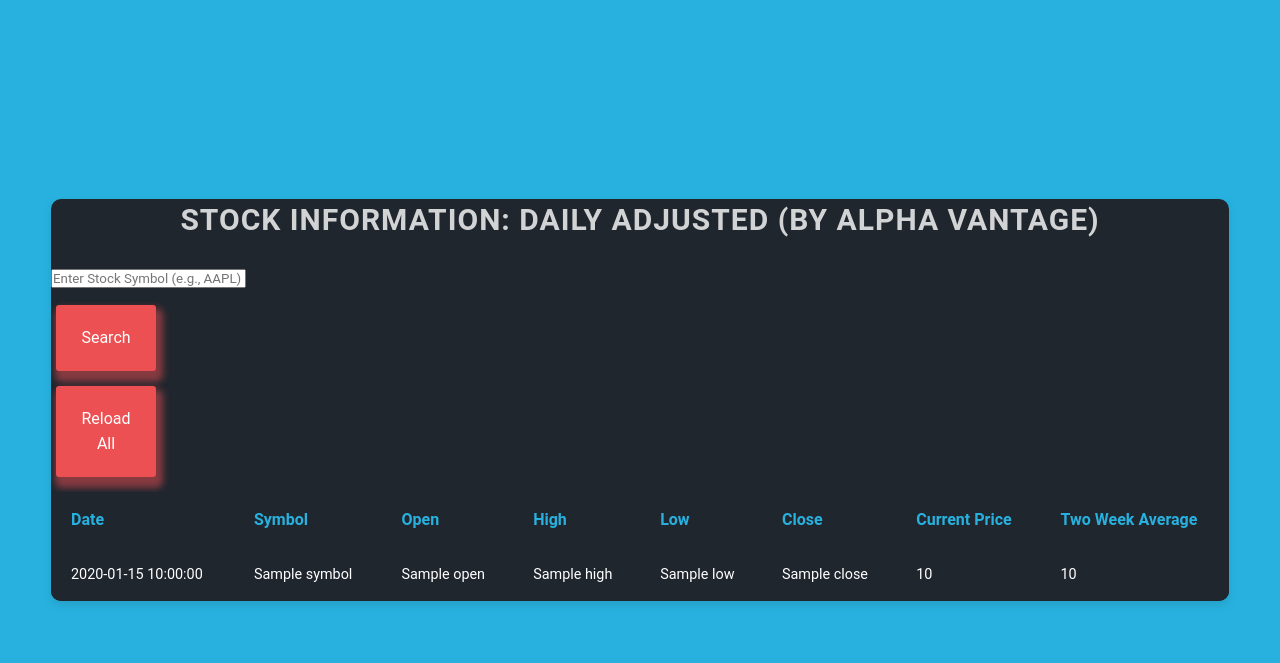
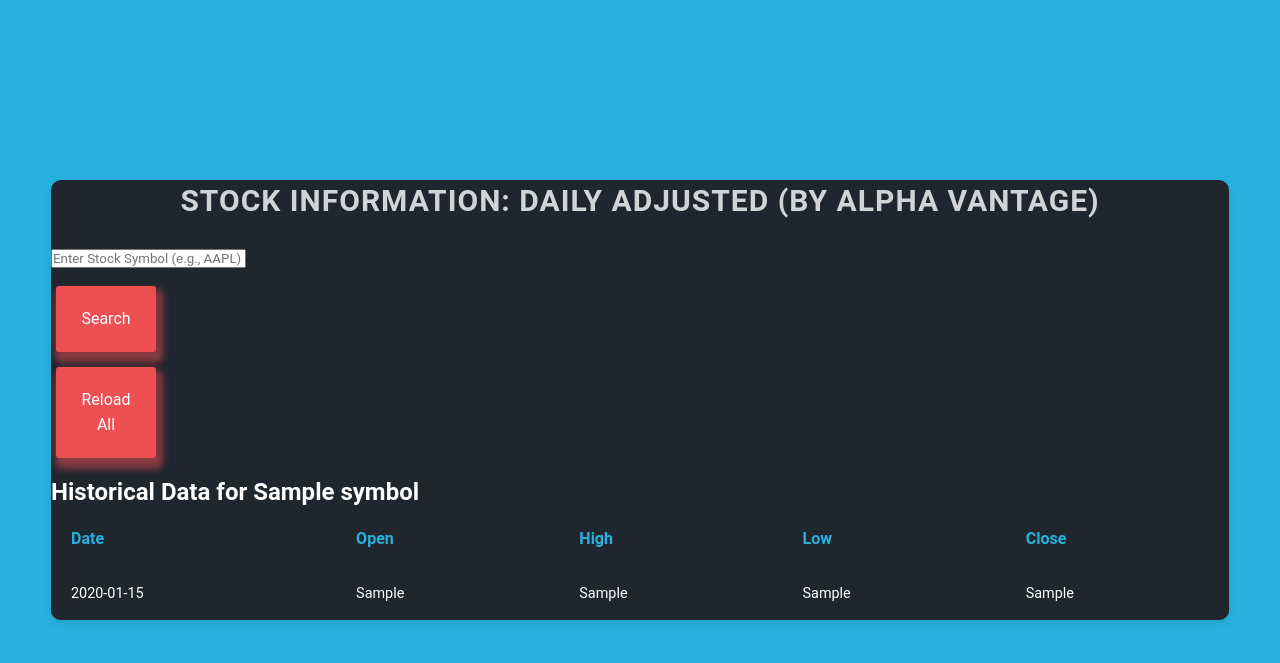
Before and after one commit to achen0329/StockOptions-OFFICIAL, a Flask app: template templates/index.html in a window 1280 px wide. Shown: the top 663 px of the page. Run offline with Flask 3, Linux system fonts and the light colour scheme; the template is opened without the code that fills it: most values are stand-ins (such as "Sample title", 1, 10 or a date in 2020).

Commit message:
Search historical data, repeating table removed

```diff
--- a/app.py
+++ b/app.py
@@ -94,11 +94,40 @@ def get_stock_data(symbol):
     else:
         return None
 
+def get_historical_stock_data(symbol):
+    base_url = 'https://www.alphavantage.co/query'
+    params = {
+        'function': 'TIME_SERIES_DAILY_ADJUSTED',
+        'symbol': symbol,
+        'apikey': ALPHA_VANTAGE_API_KEY,
+        'outputsize': 'full'  # 'full' for two weeks of data
+    }
+
+    response = requests.get(base_url, params=params)
+
+    if response.status_code != 200:
+        raise AlphaVantageApiException(response.status_code)
+
+    data = response.json()
+
+    two_weeks_ago = (datetime.now() - timedelta(weeks=2)).strftime('%Y-%m-%d')
+    time_series = data.get('Time Series (Daily)', {})
+
+    historical_data = {date: details for date, details in time_series.items() if date >= two_weeks_ago}
+
+    return {
+        'symbol': symbol,
+        'data': historical_data
+    }
+
+
 
 
 @app.route('/', methods=['GET', 'POST'])
 def index():
     stock_data_list = []
+    historical_data = None
+    search_symbol = None  # Initialize the variable
 
     if request.method == 'POST':
         if 'reload' in request.form:
@@ -115,11 +144,12 @@ def index():
             search_symbol = request.form.get('search_symbol').upper()
             if search_symbol in available_stocks:
                 try:
-                    stock_data = get_stock_data(search_symbol)
-                    if stock_data:
-                        stock_data_list.append(stock_data)
+                    # Fetch historical data for the specific stock symbol
+                    historical_data = get_historical_stock_data(search_symbol)
                 except AlphaVantageApiException as e:
                     print(e)
+        return render_template('index.html', stock_data_list=stock_data_list, historical_data=historical_data, symbol=search_symbol)
+
     else:
         # Initial page load with all stocks
         for symbol in available_stocks:
--- a/templates/index.html
+++ b/templates/index.html
@@ -24,7 +24,37 @@
             <button type="submit" name="reload" value="true">Reload All</button>
         </form>
 
+         <!-- Historical Data Table -->
+         {% if historical_data %}
+         <h2>Historical Data for {{ symbol }}</h2>
+         <div class="table-1">
+             <table>
+                 <thead>
+                     <tr>
+                         <th>Date</th>
+                         <th>Open</th>
+                         <th>High</th>
+                         <th>Low</th>
+                         <th>Close</th>
+                         <!-- More columns as needed -->
+                     </tr>
+                 </thead>
+                 <tbody>
+                     {% for date, data in historical_data['data'].items() %}
+                         <tr>
+                             <td>{{ date }}</td>
+                             <td>{{ data['1. open'] }}</td>
+                             <td>{{ data['2. high'] }}</td>
+                             <td>{{ data['3. low'] }}</td>
+                             <td>{{ data['4. close'] }}</td>
+                             <!-- More data as needed -->
+                         </tr>
+                     {% endfor %}
+                 </tbody>
+             </table>
+         </div>
 
+        {% elif stock_data_list %}
         <div class="table-1">
             <table>
                 <thead>
@@ -62,6 +92,11 @@
                 </tbody>
             </table>
         </div>
+
+        {% else %}
+            <!-- No data available -->
+            <p>No results or invalid symbol.</p>
+        {% endif %}
     </div>
 </body>
 
```
